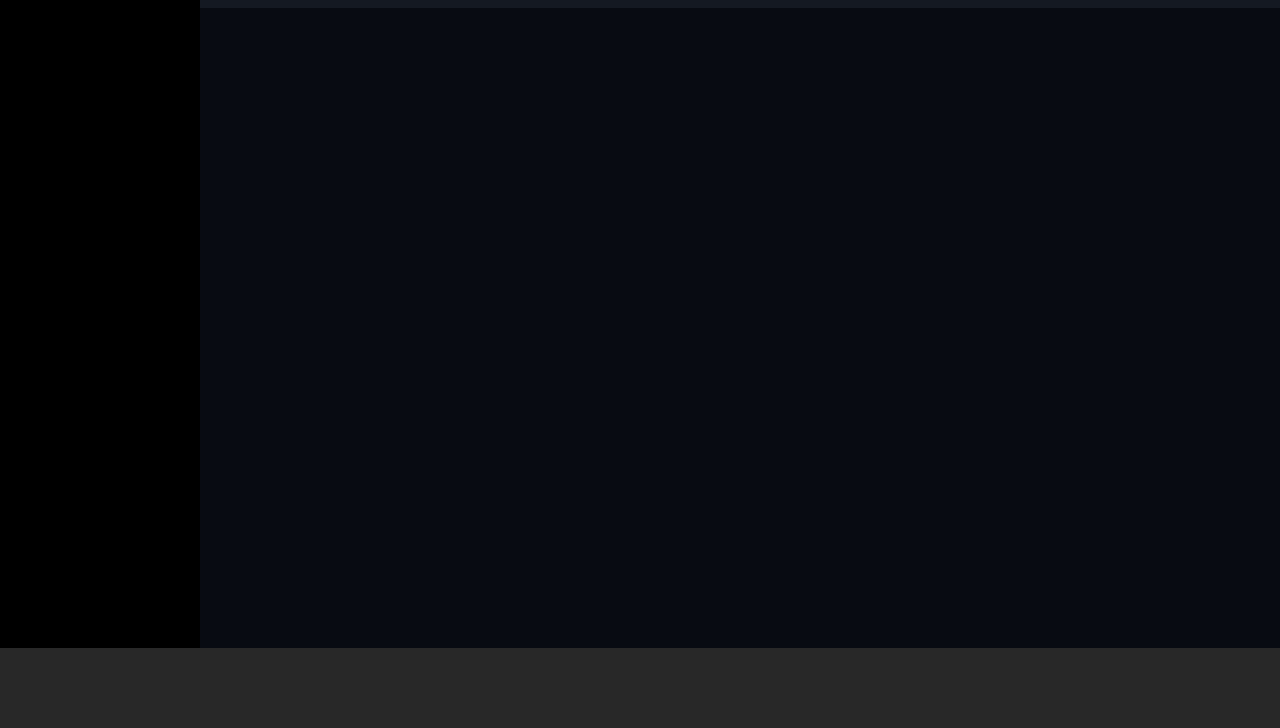
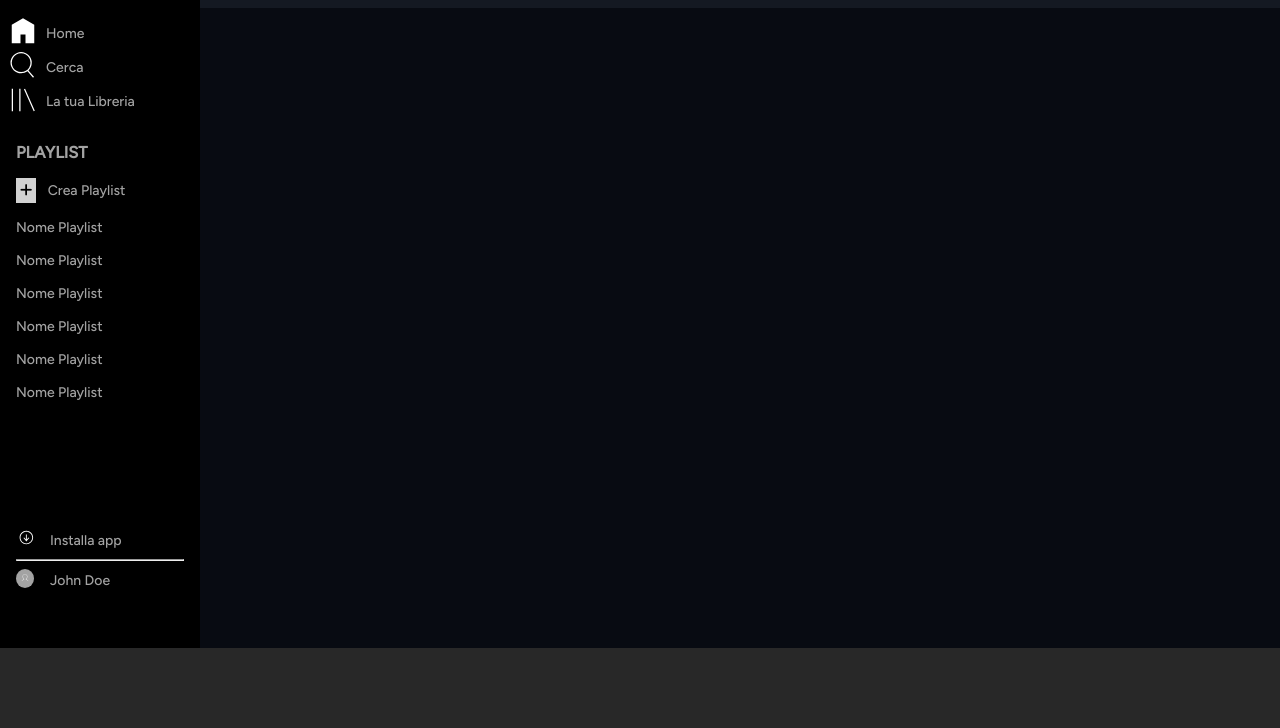
Before and after one commit to edoardomonteverde/html-css-spotifyweb-1-, a plain HTML site: page index.html in a window 1280 px wide. Shown: the part 72-800 px from the top of the page. Drawn offline with Linux system fonts and the light colour scheme.

Commit message:
Created and styled App Aside Bar with three Sections
Implemented a flex and column layout to divide the content into three distinct sections. Added styling.

```diff
--- a/index.html
+++ b/index.html
@@ -6,6 +6,9 @@
     <title>spotifyweb</title>
     <link rel="stylesheet" type="text/css" href="style.css">
     <link rel="stylesheet" href="https://cdnjs.cloudflare.com/ajax/libs/font-awesome/6.5.1/css/all.min.css" integrity="sha512-DTOQO9RWCH3ppGqcWaEA1BIZOC6xxalwEsw9c2QQeAIftl+Vegovlnee1c9QX4TctnWMn13TZye+giMm8e2LwA==" crossorigin="anonymous" referrerpolicy="no-referrer" />
+    <link rel="preconnect" href="https://fonts.googleapis.com">
+<link rel="preconnect" href="https://fonts.gstatic.com" crossorigin>
+<link href="https://fonts.googleapis.com/css2?family=Figtree:wght@500&display=swap" rel="stylesheet">
 </head>
 
 <body>
@@ -31,6 +34,92 @@
 
                  </div>
 
+               <div class="main_aside_bar">
+
+                    <ul class="aside_nav">
+                        <li class="d-flex align-items-center">
+                            <a href="#"><img src="img/home.svg" alt="Home"></a>
+                            <span>Home</span>
+                        </li>
+                        <li class="d-flex align-items-center">
+                            <a href="#"><img src="img/search.svg" alt="Cerca"></a>
+                            <span>Cerca</span>
+                        </li>
+                        <li class="d-flex align-items-center">
+                            <a href="#"><img src="img/libreria.svg" alt="La tua Libreria"></a>
+                            <span>La tua Libreria</span>
+                        </li>
+
+                    </ul>
+
+                    <ul class="aside_nav_xs">
+
+                        <li class="d-flex align-items-center">
+                            <a href="#"><img src="img/home.svg" alt="Home"></a>
+                        </li>
+
+                        <li class="d-flex align-items-center">
+                            <a href="#"><img src="img/search.svg" alt="Cerca"></a>
+
+                        </li>
+
+                        <li class="d-flex align-items-center">
+                            <a href="#"><img src="img/libreria.svg" alt="La tua Libreria"></a>
+
+                        </li>
+
+                    </ul>
+
+
+
+                    <div class="aside_section_playlist">
+
+                        <h3>Playlist</h3>
+
+                        <ul>
+                            <li>
+                                <div class="square_icon">
+
+                                <a href="#"><i class="fas fa-plus"></i></a>
+
+                                </div>
+
+
+                                <span>Crea Playlist</span>
+
+                            </li>
+
+                            <li>Nome Playlist</li>
+                            <li>Nome Playlist</li>
+                            <li>Nome Playlist</li>
+                            <li>Nome Playlist</li>
+                            <li>Nome Playlist</li>
+                            <li>Nome Playlist</li>
+
+                        </ul>
+
+                    </div>
+
+
+
+                </div>
+
+                <div class="bottom_aside_bar">
+                    <div class="aside_download_section d-flex align-items-center">
+                        <a href="#"><img src="img/download.svg" alt="Download"></a>
+                        <a href="">Installa app</a>
+                    </div>
+                    <hr>
+                    <div class="aside_profile_section d-flex align-items-center">
+                        <a href=""><img src="img/profile.svg" alt=""></a>
+                        <a href="">John Doe</a>
+                    </div>
+                </div>
+
+
+
+
+
             </div>
 
             <div class="app_main_panel d-flex">
@@ -43,7 +132,7 @@
         </div>
 
 
-        <div class="app_player_panel">
+        <div class="player_panel">
 
 
         </div>
--- a/style.css
+++ b/style.css
@@ -17,6 +17,10 @@
     --sp_text_l_grey:#D2D2D2;
     }
 
+body{
+   font-family: Figtree;
+}
+
     img
 {
 	max-width: 100%;
@@ -26,6 +30,11 @@
     position: relative;
     height: 100vh;
     width:100vw;
+}
+
+a{
+   text-decoration: none;
+   color: inherit;
 }
 
 
@@ -159,7 +168,7 @@
 
 .navigation_panel{
     width:100%;
-    height:90%;
+    height:calc(100vh - 80px);
 }
 
 /* #region App_top_bar */
@@ -167,6 +176,7 @@
 
 .app_top_bar
 {
+   position: fixed;
     width:100%;
     height:80px;
     background-color:var(--sp_dark_blue);
@@ -200,22 +210,122 @@
     width:200px;
     background-color:var(--sp_black);
     color:var(--sp_text_d_grey);
-    height:100%;
-
-    position:absolute;
+    height:calc(100vh - 80px );
+    position:fixed;
     top:0;
     left:0;
     z-index: 999;
+    overflow-y:hidden;
+    font-size: 14px;
 }
 
 .top_aside_bar{
-    padding:1.25rem;
+    padding:1.25rem 1rem;
     height:80px;
+
 }
 
 .logo_lg_md_s{
    width:120px;
 }
+
+.main_aside_bar{
+
+   padding: 0.5rem 0.5rem;
+
+
+   & span{
+      padding-left: 0.5rem;
+   }
+
+
+}
+
+.main_aside_bar a img{
+   width: 30px;
+}
+
+.aside_nav{
+   margin-bottom: 1rem;
+}
+
+.aside_nav_xs{
+   display: none;
+}
+
+.aside_section_playlist{
+   padding: 0.5rem;
+
+
+
+   & li {
+      margin-bottom: 1rem;
+      list-style-type: none;
+   }
+
+   & h3 {
+      margin-bottom: 1rem;
+      text-transform: uppercase;
+   }
+}
+
+
+
+.square_icon{
+   display: inline-block;
+   border: 2px var(--sp_text_l_grey);
+   background-color: var(--sp_text_l_grey);
+   padding:0.25rem;
+
+   & i{
+      color: var(--sp_black);
+   }
+}
+
+.bottom_aside_bar {
+
+   padding: 1rem;
+   margin-top: 5rem;
+
+
+
+   & img {
+      width: 18px !important;
+   }
+
+   & hr {
+      margin-bottom: 0.5rem;
+   }
+
+
+
+
+
+
+
+}
+
+.aside_download_section, .aside_profile_section {
+
+   gap:1rem;
+   padding-bottom: 0.5rem;
+
+}
+
+.aside_profile_section img{
+   background-color:var(--sp_text_d_grey);
+   border-radius: 50%;
+   padding:5px;
+
+}
+
+
+
+
+
+
+
+
 
 /* #endregion App_aside_bar */
 
@@ -237,10 +347,10 @@
 
 /* #region Player_Panel */
 
-.app_player_panel{
+.player_panel{
     background-color: var(--sp_dark_grey);
     width: 100%;
-    height:10%;
+    height:80px;
     position:fixed;
     z-index: 1000;
 }
@@ -260,7 +370,7 @@
 
    .top_aside_bar{
       justify-content: center;
-      padding:0.25rem;
+      padding:0.5rem 0.25rem;
    }
 
 
@@ -276,7 +386,15 @@
 
     }
 
+    .aside_nav{
+      display: none;
+    }
 
+    .aside_nav_xs{
+      display: block;
+      margin-top: -2.5rem;
+
+    }
 
 }
 
```
